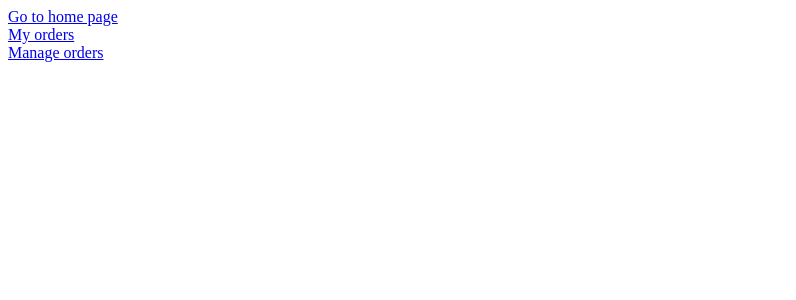
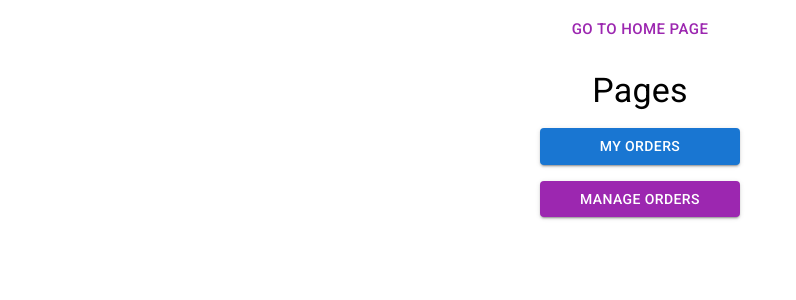
Before and after one commit to Jo-varo/fractal-challenge, a React (Vite) app: page / in a window 1280 px wide. Shown: the top 300 px of the page, without its empty margins (0-796 px from the left). Built offline with nearby package versions, Linux system fonts and the light colour scheme; no server answers.

Commit message:
Added styles, returned env api, added vercel config to fix React Router error

```diff
--- a/src/App.tsx
+++ b/src/App.tsx
@@ -1,19 +1,24 @@
-import { Link, Outlet } from 'react-router-dom'
-import './App.css'
+import { Link, Outlet } from 'react-router-dom';
+import './App.css';
 import '@fontsource/roboto/300.css';
 import '@fontsource/roboto/400.css';
 import '@fontsource/roboto/500.css';
 import '@fontsource/roboto/700.css';
+import { Box, Button } from '@mui/material';
 
 function App() {
   return (
-    <div>
-      <Link to="/" className="link-danger link-underline-opacity-50 fs-4">
-        Go to home page
-      </Link>
-      <Outlet />
-    </div>
-  )
+    <Box maxWidth={800} margin="0 auto">
+      <Box display="flex" justifyContent="center">
+        <Button component={Link} to="/" color="secondary" size="large">
+          Go to home page
+        </Button>
+      </Box>
+      <Box padding="1rem 0">
+        <Outlet />
+      </Box>
+    </Box>
+  );
 }
 
-export default App
+export default App;
--- a/src/components/ManageProductModal.tsx
+++ b/src/components/ManageProductModal.tsx
@@ -40,7 +40,7 @@ export default function ManageProductModal({
       aria-labelledby="alert-dialog-title"
       aria-describedby="alert-dialog-description"
     >
-      <Box component="form" onSubmit={handleAddNewProduct}>
+      <Box component="form" onSubmit={handleAddNewProduct} sx={{padding:'1rem'}}>
         <DialogTitle id="alert-dialog-title">
           {`${productModalData.productId ? 'Edit ' : 'Add new'}`} product
         </DialogTitle>
@@ -81,7 +81,7 @@ export default function ManageProductModal({
         </DialogContent>
         <DialogActions>
           <Button onClick={handleCloseModal}>Discard</Button>
-          <Button autoFocus type="submit" variant="outlined">
+          <Button autoFocus type="submit" variant="contained">
             Confirm and save
           </Button>
         </DialogActions>
--- a/src/components/ProductsTable.tsx
+++ b/src/components/ProductsTable.tsx
@@ -66,8 +66,12 @@ export default function ProductsTable({
         </TableBody>
       </Table>
       {selectedProducts.length === 0 && (
-        <Typography variant="h6" component="p" sx={{ textAlign: 'center' }}>
-          Add some products to be shown here
+        <Typography
+          variant="h5"
+          component="p"
+          sx={{ textAlign: 'center', margin: '.5rem 0' }}
+        >
+          Add some products to be displayed here
         </Typography>
       )}
     </>
--- a/src/services/data.tsx
+++ b/src/services/data.tsx
@@ -10,9 +10,7 @@ import {
 } from '../types/responses';
 import { getFormattedOrder } from '../helpers/format';
 
-const ENV_API_URL = 'https://fractal-challenge-backend.onrender.com'
-
-export const API_URL = `${ENV_API_URL}/api`;
+const API_URL = import.meta.env.VITE_API_URL
 
 export const getOrders = async (): Promise<Order[]> => {
   try {
--- a/src/views/404.tsx
+++ b/src/views/404.tsx
@@ -1,8 +1,24 @@
+import { Box, Button, Typography } from '@mui/material';
+import { Link } from 'react-router-dom';
+
 export default function Page404() {
   return (
-    <div>
-      <h1>Page not found</h1>
-      <p>Go to another page</p>
-    </div>
+    <Box maxWidth={800} margin="0 auto" padding="2rem 0">
+      <Typography component="h1" variant="h4">
+        Page not found
+      </Typography>
+      <Typography component="p" variant="body1">
+        Go to another page
+      </Typography>
+      <Button
+        component={Link}
+        to="/"
+        color="secondary"
+        variant="outlined"
+        sx={{ margin: '1rem 0' }}
+      >
+        Go to home page
+      </Button>
+    </Box>
   );
 }
--- a/src/views/Home.tsx
+++ b/src/views/Home.tsx
@@ -1,14 +1,40 @@
+import { Box, Button, Typography } from '@mui/material';
 import { Link } from 'react-router-dom';
 
 export default function Home() {
   return (
     <>
-      <div>
-        <Link to="/my-orders">My orders</Link>
-      </div>
-      <div>
-        <Link to="/add-order">Manage orders</Link>
-      </div>
+      <Typography
+        component="h1"
+        variant="h4"
+        sx={{ textAlign: 'center', margin: '.25rem 0 1rem' }}
+      >
+        Pages
+      </Typography>
+      <Box
+        display="flex"
+        gap="1rem"
+        flexDirection="column"
+        maxWidth="200px"
+        margin="0 auto"
+      >
+        <Button
+          component={Link}
+          to="/my-orders"
+          color="primary"
+          variant="contained"
+        >
+          My orders
+        </Button>
+        <Button
+          component={Link}
+          to="/add-order"
+          color="secondary"
+          variant="contained"
+        >
+          Manage orders
+        </Button>
+      </Box>
     </>
   );
 }
--- a/src/views/ManageOrder.tsx
+++ b/src/views/ManageOrder.tsx
@@ -1,11 +1,7 @@
 import { Box, Button, TextField, Typography } from '@mui/material';
 import { useEffect, useState } from 'react';
 import { useNavigate, useParams } from 'react-router-dom';
-import {
-  Order,
-  Product,
-  SelectedProduct,
-} from '../types/types';
+import { Order, Product, SelectedProduct } from '../types/types';
 import ProductsTable from '../components/ProductsTable';
 import ManageProductModal from '../components/ManageProductModal';
 import {
@@ -189,30 +185,26 @@ export default function ManageOrder() {
   }, [id]);
 
   return (
-    <div>
-      <Typography variant="h3" component="h1">
+    <Box>
+      <Typography variant="h4" component="h1">
         {`${id ? 'Edit ' : 'Add '}`} Order
       </Typography>
-      <div>
+      <Box>
         <Box
           component="form"
-          sx={{
-            '& .MuiTextField-root': { m: 1, width: '25ch' },
-          }}
           noValidate
           autoComplete="off"
           onSubmit={handleSubmit}
         >
+          <Box width={300} display="flex" flexDirection="column" gap="1.25rem" margin="1.5rem 0">
             <TextField
               required
               name="order-no"
               id="order-no"
               label="Order #"
               value={orderNo}
-            sx={{ display: 'block' }}
             />
             <TextField
-            sx={{ display: 'block' }}
               disabled
               name="date"
               id="date"
@@ -220,22 +212,22 @@ export default function ManageOrder() {
               value={getCurrentDate}
             />
             <TextField
-            sx={{ display: 'block' }}
               disabled
               name="no-products"
               id="no-products"
               label="# Products"
               value={getTotalProducts}
+              sx={{width:'100% !important'}}
             />
             <TextField
-            sx={{ display: 'block' }}
               disabled
               name="final-price"
               id="final-price"
               label="Final Price"
               value={getFinalPrice}
             />
-          <Button variant="outlined" type="button" onClick={handleOpenModal}>
+          </Box>
+          <Button variant="outlined" type="button" onClick={handleOpenModal} sx={{margin:'0 0 .75rem'}} color='success'>
             Add new product
           </Button>
           <ProductsTable
@@ -243,11 +235,11 @@ export default function ManageOrder() {
             handleEditProduct={handleEditProduct}
             handleRemoveProduct={handleRemoveProduct}
           />
-          <Button variant="outlined" type="submit" sx={{ margin: '1rem 0' }}>
+          <Button variant="contained" type="submit" sx={{ margin: '1.25rem 0' }} size="large">
             {id ? 'Edit' : 'Create'} the order
           </Button>
         </Box>
-      </div>
+      </Box>
       <ManageProductModal
         handleAddNewProduct={handleAddNewProduct}
         handleCloseModal={handleCloseModal}
@@ -256,6 +248,6 @@ export default function ManageOrder() {
         productModalData={productModalData}
         products={products}
       />
-    </div>
+    </Box>
   );
 }
--- a/src/views/Orders.tsx
+++ b/src/views/Orders.tsx
@@ -5,7 +5,7 @@ import TableContainer from '@mui/material/TableContainer';
 import TableHead from '@mui/material/TableHead';
 import TableRow from '@mui/material/TableRow';
 import Paper from '@mui/material/Paper';
-import { Button } from '@mui/material';
+import { Box, Button, Typography } from '@mui/material';
 import { Link } from 'react-router-dom';
 import { useEffect, useState } from 'react';
 import { deleteOrder, getOrders } from '../services/data';
@@ -14,13 +14,13 @@ import { Order } from '../types/types';
 export default function Orders() {
   const [orders, setOrders] = useState<Order[]>([]);
 
-  const handleDelete =  async (id: number) => {
-    const deleteOrderResponse = await deleteOrder(id)
-    if(deleteOrderResponse){
-      alert('Sucessful deleted')
-      setOrders(orders.filter(order=> order.id !== id))
-    }else{
-      alert('We couldn\'t delete the order')
+  const handleDelete = async (id: number) => {
+    const deleteOrderResponse = await deleteOrder(id);
+    if (deleteOrderResponse) {
+      alert('Sucessful deleted');
+      setOrders(orders.filter((order) => order.id !== id));
+    } else {
+      alert("We couldn't delete the order");
     }
   };
 
@@ -33,8 +33,10 @@ export default function Orders() {
   }, []);
 
   return (
-    <div>
-      <h1>My orders</h1>
+    <Box>
+      <Typography component="h1" variant="h4">
+        My orders
+      </Typography>
       <TableContainer component={Paper}>
         <Table sx={{ minWidth: 650 }} aria-label="table">
           <TableHead>
@@ -83,6 +85,6 @@ export default function Orders() {
           </TableBody>
         </Table>
       </TableContainer>
-    </div>
+    </Box>
   );
 }
```
Also changed, not shown: vercel.json (added). Lines whose indentation alone changed are shown as unchanged.
